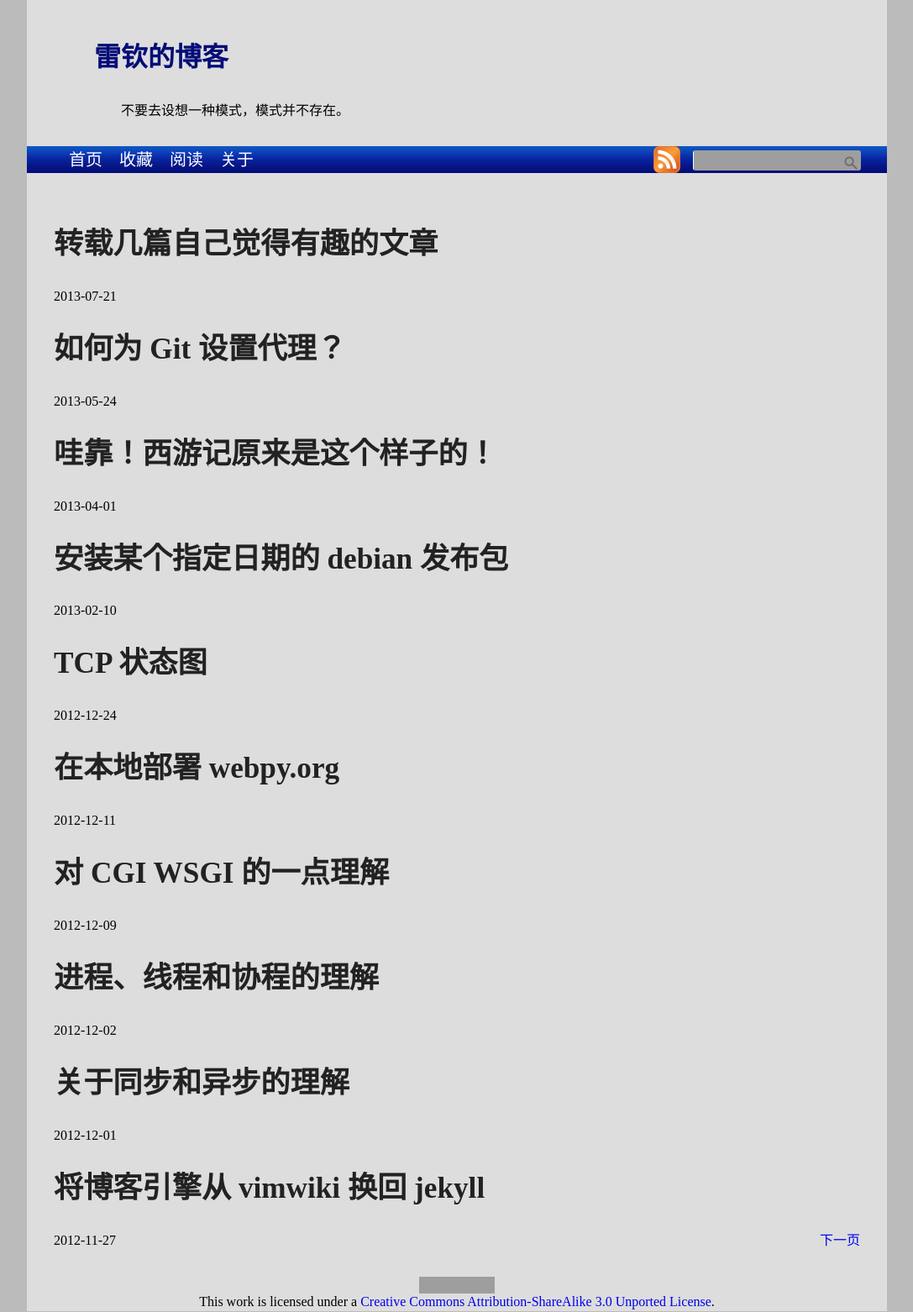
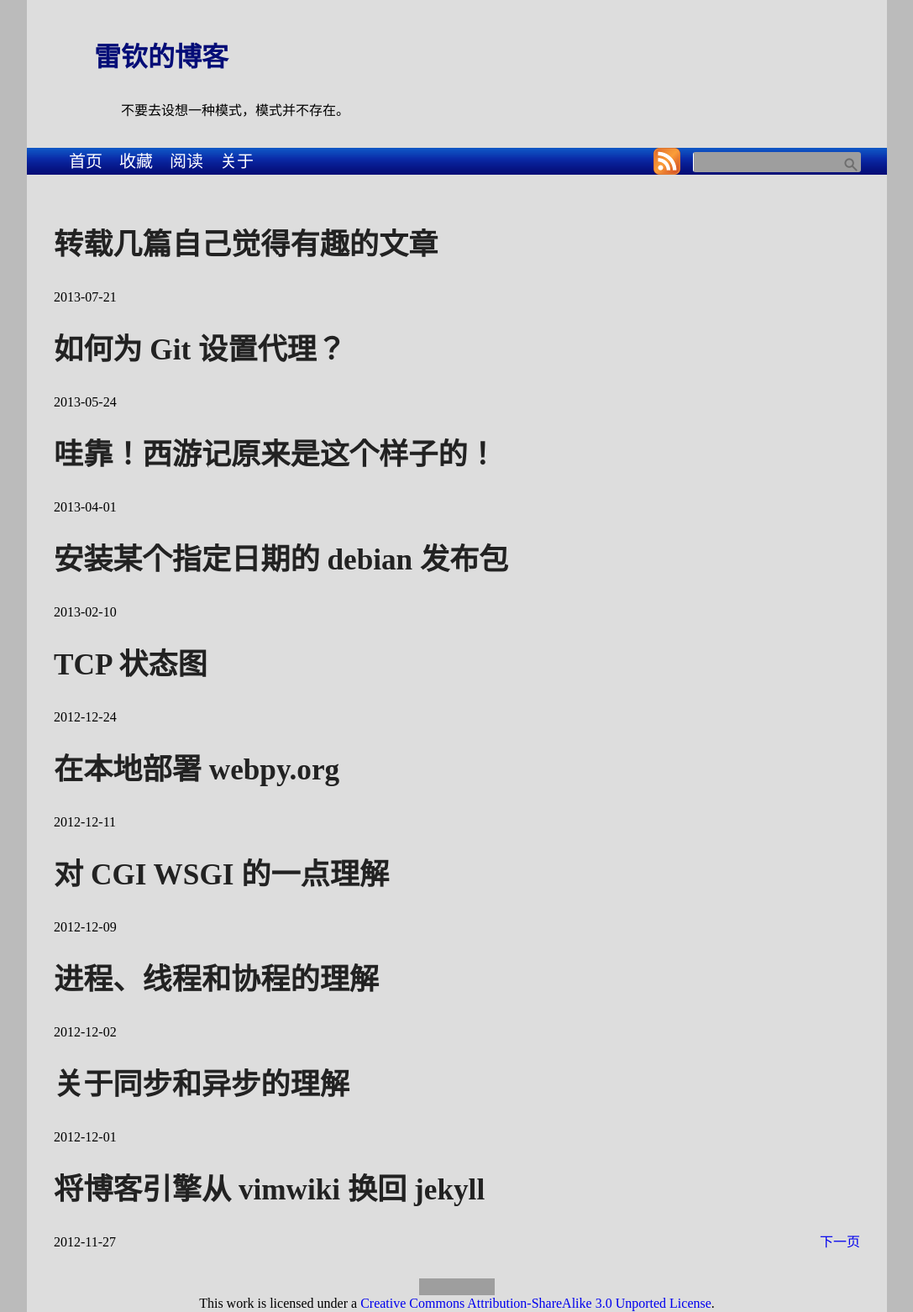
Before and after one commit to leiqin/leiqin.github.io, a Jekyll site: the page built from index.html, in a window 1280 px wide. Shown: the whole page at 84% size, without its empty margins (96-1183 px from the left). Built offline with Jekyll 4.4.1, drawn with Linux system fonts in a browser that asks for light colours; nearby versions of some CDN libraries; the list of posts is cut into pages by our own code; comment, search, counter and statistics services are not loaded; grey boxes are pictures that could not be loaded.

Commit message:
_ 调整样式

```diff
--- a/static/css/default.css
+++ b/static/css/default.css
@@ -64,7 +64,7 @@ dd {
 #header {
     padding: 1em;
 	padding-left: 5em;
-    min-height: 8em;
+    min-height: 9em;
 }
 
 #header-title {
```
